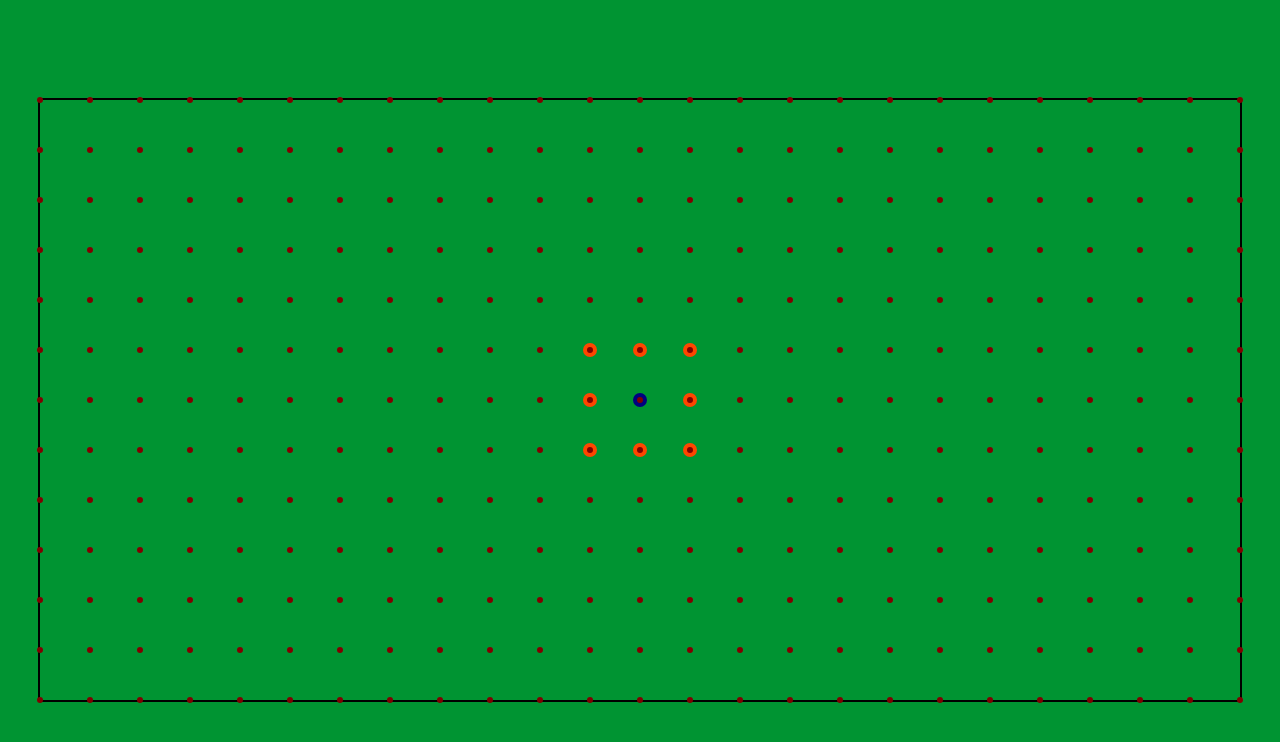
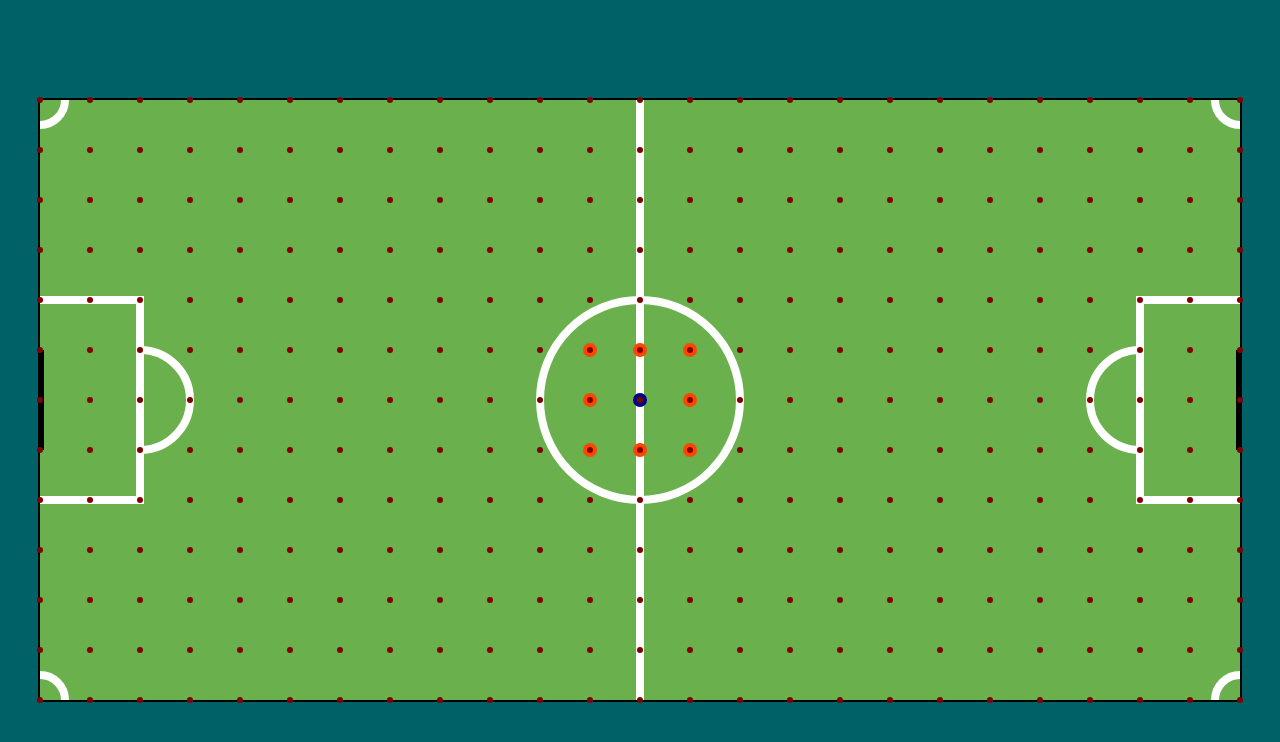
Before and after one commit to Luka-webdev/joinPoints, a website: page index.html in a window 1280 px wide. Drawn offline with Linux system fonts and the light colour scheme.

Commit message:
Add function to create football pitch

```diff
--- a/js/script.js
+++ b/js/script.js
@@ -14,6 +14,7 @@ $(function(){
     let previousConnectedId;
     let newConnectedId;
     let connections = [];
+    let gameOrder = 0;
 
     // Add canvas
 
@@ -21,6 +22,74 @@ $(function(){
     const ctx = canvas.getContext('2d');
     canvas.width = boardWidth;
     canvas.height = boardHeight;
+
+    //function to create football pitch
+
+    function createPitch() {
+        ctx.beginPath();
+        ctx.moveTo(boardWidth/2,0);
+        ctx.lineTo(boardWidth/2,boardHeight);
+        ctx.closePath();
+        ctx.lineWidth = 8;
+        ctx.strokeStyle = "white";
+        ctx.stroke();
+
+        ctx.beginPath();
+        ctx.arc(boardWidth/2,boardHeight/2,2*step,0,Math.PI*2,true);
+        ctx.stroke();
+
+        ctx.beginPath();
+        ctx.moveTo(0,boardHeight/2-2*step);
+        ctx.lineTo(2*step,boardHeight/2-2*step);
+        ctx.lineTo(2*step,boardHeight/2+2*step);
+        ctx.lineTo(0,boardHeight/2+2*step);
+        ctx.stroke();
+
+        ctx.beginPath();
+        ctx.moveTo(boardWidth,boardHeight/2-2*step);
+        ctx.lineTo(boardWidth-2*step,boardHeight/2-2*step);
+        ctx.lineTo(boardWidth-2*step,boardHeight/2+2*step);
+        ctx.lineTo(boardWidth,boardHeight/2+2*step);
+        ctx.stroke();
+
+        ctx.beginPath();
+        ctx.moveTo(0,boardHeight/2);
+        ctx.lineTo(0,boardHeight/2-step);
+        ctx.lineTo(0,boardHeight/2+step);
+        ctx.strokeStyle = "black";
+        ctx.stroke();
+
+        ctx.beginPath();
+        ctx.moveTo(boardWidth,boardHeight/2);
+        ctx.lineTo(boardWidth,boardHeight/2-step);
+        ctx.lineTo(boardWidth,boardHeight/2+step);
+        ctx.stroke();
+
+        ctx.beginPath();
+        ctx.arc(0,0,step/2,0,Math.PI*0.5,false);
+        ctx.strokeStyle = "white";
+        ctx.stroke();
+
+        ctx.beginPath();
+        ctx.arc(boardWidth,0,step/2,0,Math.PI*0.5,true);
+        ctx.stroke();
+
+        ctx.beginPath();
+        ctx.arc(0,boardHeight,step/2,0,Math.PI*0.5,true);
+        ctx.stroke();
+
+        ctx.beginPath();
+        ctx.arc(boardWidth,boardHeight,step/2,0,Math.PI*0.5,true);
+        ctx.stroke();
+
+        ctx.beginPath();
+        ctx.arc(2*step,boardHeight/2,step,Math.PI*0.5,Math.PI*1.5,true);
+        ctx.stroke();
+
+        ctx.beginPath();
+        ctx.arc(boardWidth-2*step,boardHeight/2,step,Math.PI*0.5,Math.PI*1.5,false);
+        ctx.stroke();
+    }
 
     // Function to create points
 
@@ -55,11 +124,17 @@ $(function(){
     // Function to connect two points
 
     function makeMove() {
-
+        if(gameOrder%2 === 0){
             let centerX = parseInt(centerPoint.css('left'));
             let centerY = parseInt(centerPoint.css('top'));
             resetProperty();
             let newCenterPointId = Number($(this).attr('id'));
+
+            if($('#'+newCenterPointId).attr('clicked')){
+                console.log("masz jeszcze jeden ruch");
+            } else {
+                $('#'+newCenterPointId).attr('clicked',true);
+            }
             let moveX = parseInt($('#'+newCenterPointId).css('left'));
             let moveY = parseInt($('#'+newCenterPointId).css('top'));
 
@@ -69,6 +144,8 @@ $(function(){
 
             drawMove(centerX,centerY,moveX,moveY);
             setActivePoints(newCenterPointId)
+            gameOrder++;
+        }
     }
 
     // Function to set active points
@@ -97,6 +174,7 @@ $(function(){
         ctx.stroke();
     }
 
+    createPitch();
     creatPoints();
     setActivePoints(centerPointId);
 })
--- a/scss/_gameBoard.scss
+++ b/scss/_gameBoard.scss
@@ -5,6 +5,7 @@
     .board {
         margin:auto;
         border:2px solid black;
+        background-color: #6ab04c;
         position:relative;
         width:1200px;
         height:600px;
--- a/scss/main.scss
+++ b/scss/main.scss
@@ -3,7 +3,7 @@
 body {
     padding:0;
     margin:0;
-    background-color: #009432;
+    background-color:#006266;
 }
 
 .center {
```
Also changed, not shown: css/style.css, 1 other file. Lines whose indentation alone changed are shown as unchanged.
